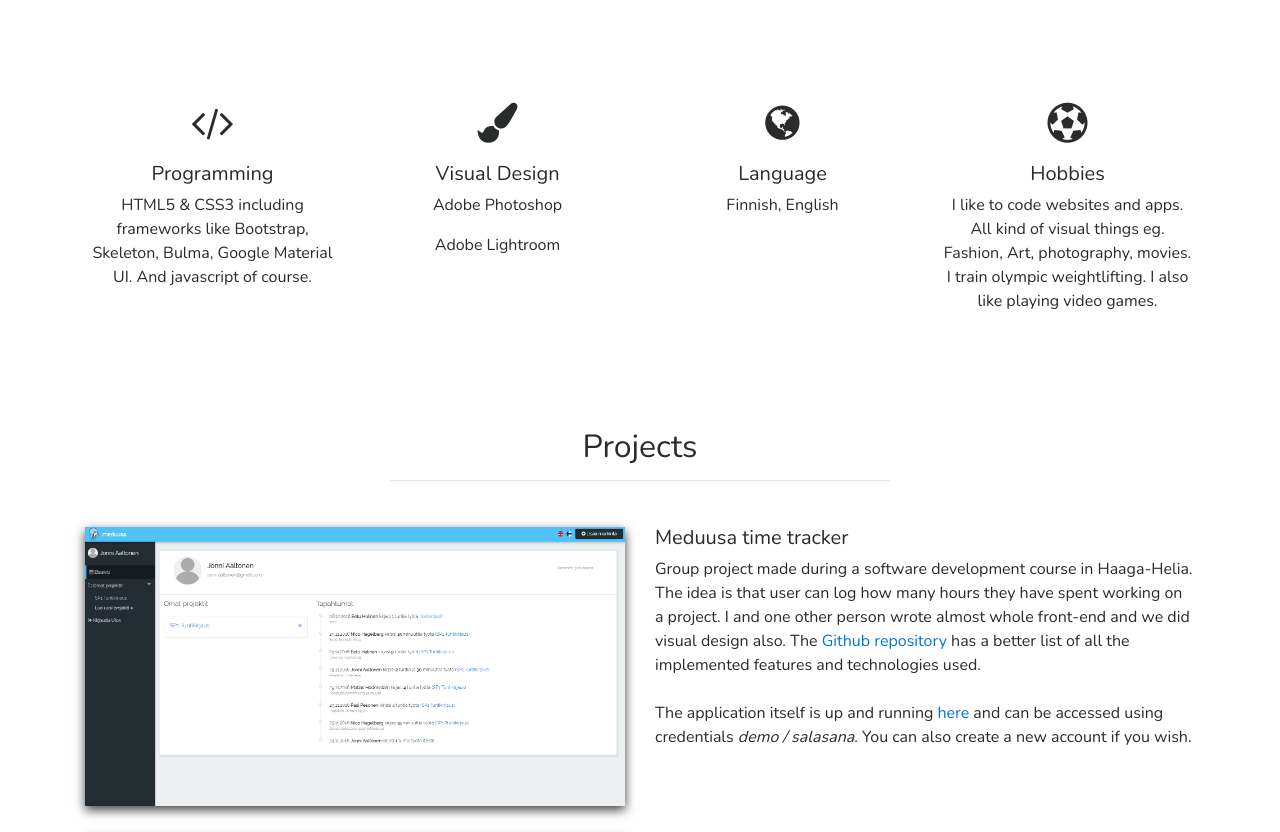
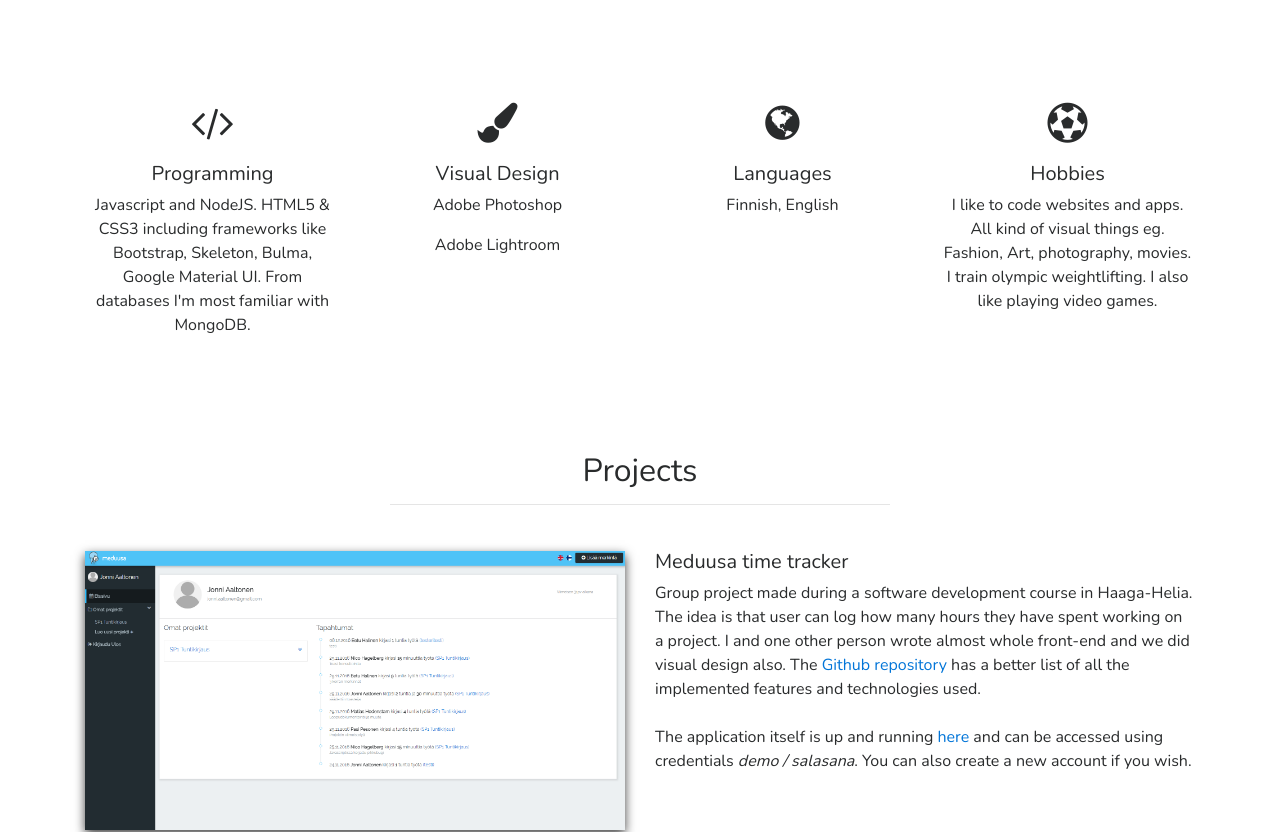
Before and after one commit to BoneJone/BoneJone, a plain HTML site: page index.html in a window 1280 px wide. Shown: the part 1147-1979 px from the top of the page. Drawn offline with nearby package versions, Linux system fonts and the light colour scheme; grey boxes are pictures that could not be loaded; a script that the page names is missing.

Commit message:
Listed more skills to programming

```diff
--- a/index.html
+++ b/index.html
@@ -69,7 +69,7 @@
         <div class="skill">
           <span class="icon"><i class="fa fa-code wow bounceInLeft" aria-hidden="true"></i></span>
           <h5>Programming</h5>
-          <p>HTML5 &amp; CSS3 including frameworks like Bootstrap, Skeleton, Bulma, Google Material UI. And javascript of course.</p>
+          <p>Javascript and NodeJS. HTML5 &amp; CSS3 including frameworks like Bootstrap, Skeleton, Bulma, Google Material UI. From databases I'm most familiar with MongoDB.</p>
         </div>
       </div>
 
@@ -85,7 +85,7 @@
       <div class="col-md-3">
         <div class="skill">
           <span class="icon"><i class="fa fa-globe wow bounceInDown" aria-hidden="true"></i></span>
-          <h5>Language</h5>
+          <h5>Languages</h5>
           <p>Finnish, English</p>
         </div>
       </div>
```
